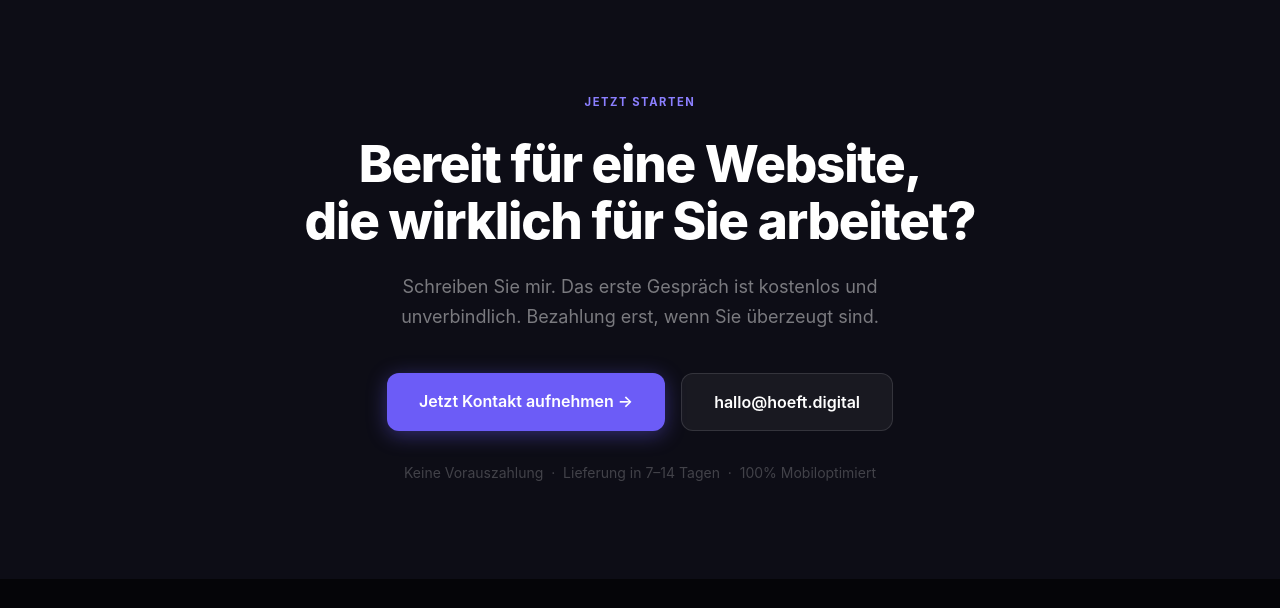
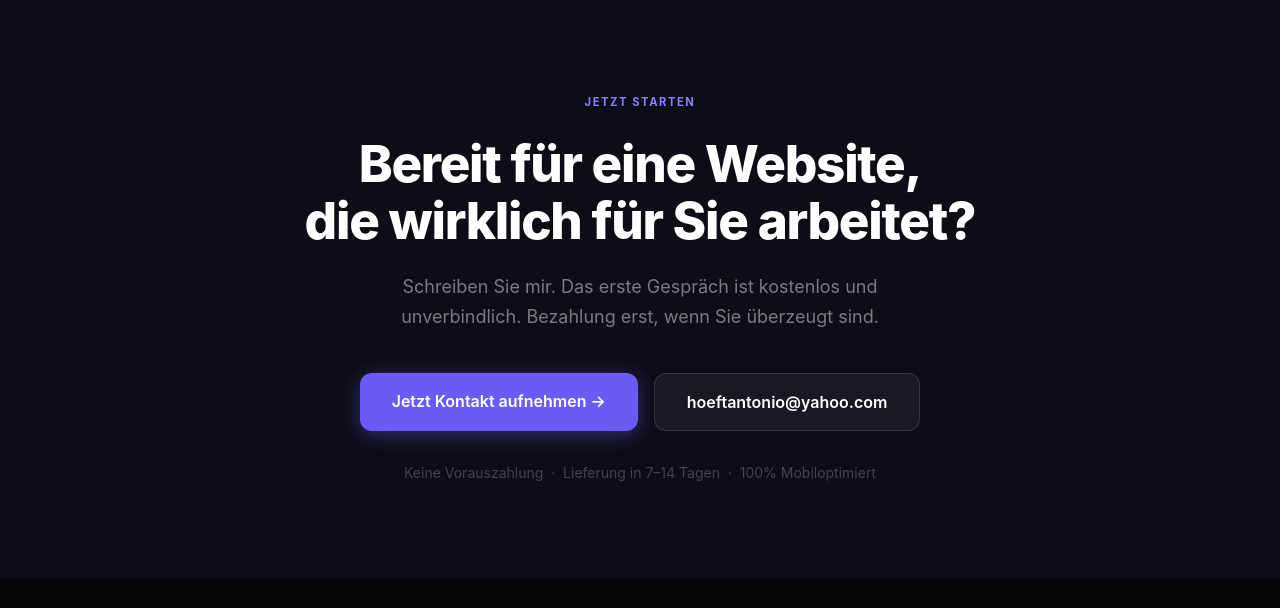
Before and after one commit to AzizaAziz101/hdigital, a plain HTML site: page index.html in a window 1280 px wide. Shown: the part 2752-3360 px from the top of the page. Drawn offline with nearby package versions, Linux system fonts and the light colour scheme.

Commit message:
Initial commit

```diff
--- a/index.html
+++ b/index.html
@@ -472,12 +472,12 @@
              onmouseout="this.style.transform='';this.style.boxShadow='0 4px 20px rgba(108,92,247,0.4)'">
             Jetzt Kontakt aufnehmen →
           </a>
-          <a href="mailto:hallo@hoeft.digital"
+          <a href="mailto:hoeftantonio@yahoo.com"
              class="text-white font-semibold px-8 py-4 rounded-xl text-base transition-all"
              style="border: 1px solid rgba(255,255,255,0.12); background: rgba(255,255,255,0.05);"
              onmouseover="this.style.background='rgba(255,255,255,0.09)';this.style.transform='translateY(-1px)'"
              onmouseout="this.style.background='rgba(255,255,255,0.05)';this.style.transform=''">
-            hallo@hoeft.digital
+            hoeftantonio@yahoo.com
           </a>
         </div>
         <p class="text-sm mt-8" style="color: rgba(255,255,255,0.22);">
@@ -506,7 +506,7 @@
     </div>
     <div class="max-w-6xl mx-auto mt-8 pt-8 flex flex-col md:flex-row items-center justify-between gap-4" style="border-top: 1px solid rgba(255,255,255,0.06);">
       <p class="text-sm" style="color: rgba(255,255,255,0.18);">© 2026 hoeft.digital – Alle Rechte vorbehalten</p>
-      <a href="mailto:hallo@hoeft.digital" class="text-sm hover:text-white transition-colors" style="color: rgba(255,255,255,0.18);">hoeftantonio@yahoo.com</a>
+      <a href="mailto:hoeftantonio@yahoo.com" class="text-sm hover:text-white transition-colors" style="color: rgba(255,255,255,0.18);">hoeftantonio@yahoo.com</a>
     </div>
   </footer>
 
```
